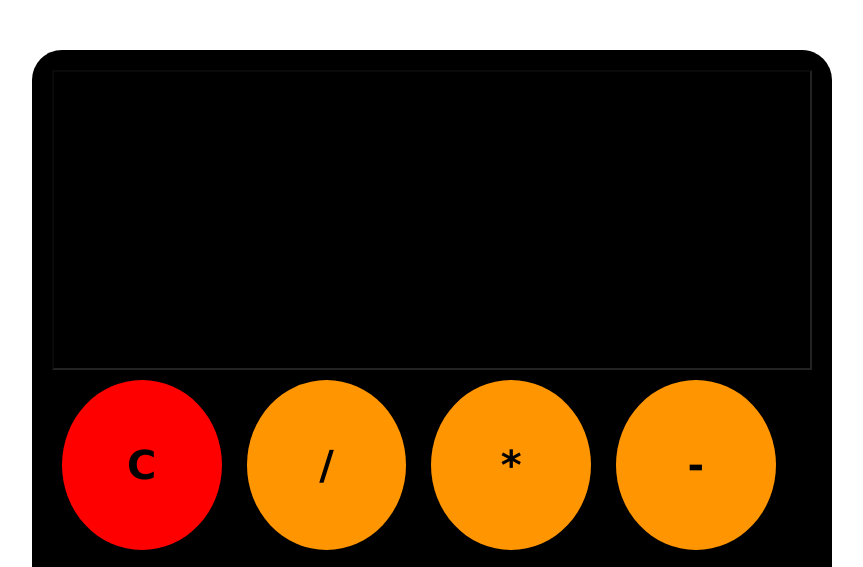
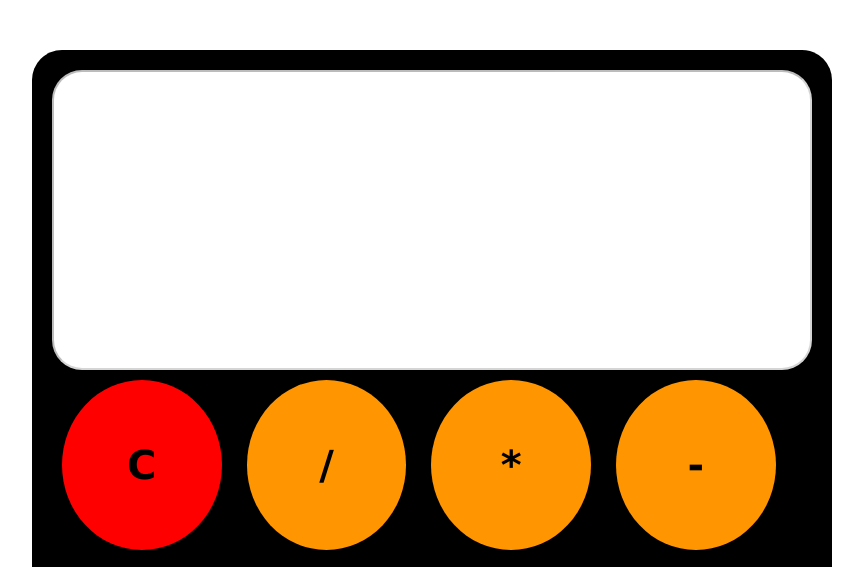
Before and after one commit to I-Am-Shimanto/Calculator-using-javascript, a plain HTML site: page index.html in a window 1280 px wide. Shown: the part 227-794 px from the top of the page, without its empty margins (208-1071 px from the left). Drawn offline with Linux system fonts and the light colour scheme.

Commit message:
issue fix

```diff
--- a/css/style.css
+++ b/css/style.css
@@ -23,11 +23,14 @@ input{
     width: 100%;
     height: 300px;
     background-color: transparent;
-    color: white;
+    color: black;
+    font-weight: 600;
     text-align: right;
     font-size: 60px;
     padding-right: 30px;
     cursor: text;
+    background-color: white;
+    border-radius: 30px;
 }
 button{
     width: 21%;
```
